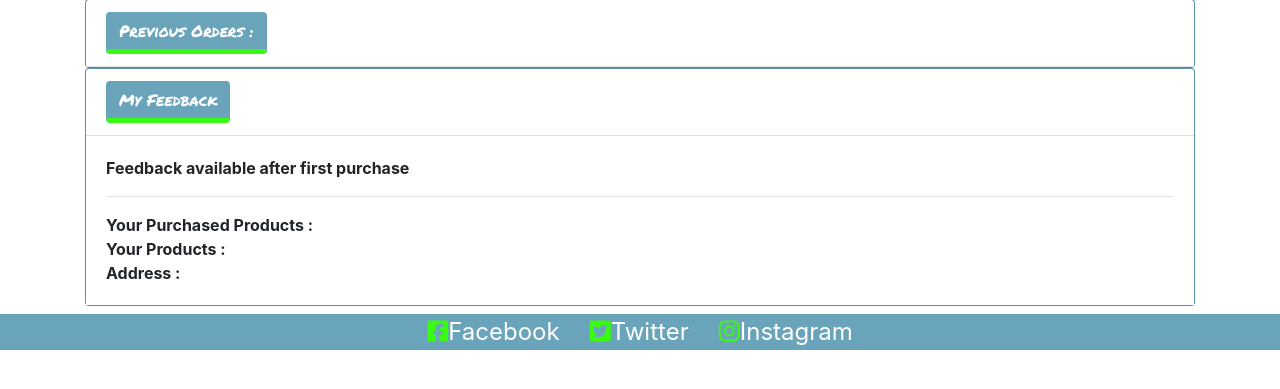
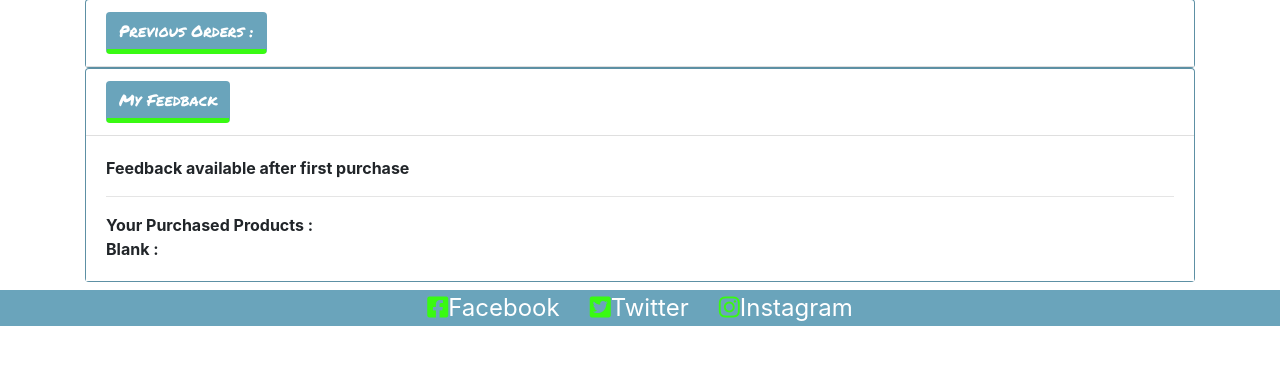
Before and after one commit to FirmoDaniel/Total_Health_At_Home, a Django app: page /profile/ in a window 1280 px wide, after a click on "My Feedback". Shown: the part 246-635 px from the top of the page. Run offline with Django 3.2, Linux system fonts and the light colour scheme; the visitor is signed in with stand-in values (Sample User, id 1); data comes from the database, SQL or seed files in the repository; data that the repository does not hold is empty; some libraries are stand-ins or nearby versions.

Commit message:
UPDATED: products and profile apps with minor text and code corrections.

```diff
--- a/products/templates/products/product_detail.html
+++ b/products/templates/products/product_detail.html
@@ -76,9 +76,9 @@
         </div>
     </div>
     <!--reviews-->
-    {% if from_products %}
+
     <div class="container"><a class="internal-link" href="{% url 'add_review' %}">add new</a></div>
-    {% endif %}
+
     <div class="container">
             {% for review in reviews %}
                 {% if review.approved %}
--- a/products/views.py
+++ b/products/views.py
@@ -140,7 +140,7 @@ def add_review(request):
             messages.success(request, 'Successfully added review!')
             return redirect(reverse('products'))
         else:
-            messages.error(request, 'Failed to add product. Please ensure your form is valid.')
+            messages.error(request, 'Failed to add Review. Please ensure your form is valid.')
     else:
         form = ReviewForm(
                         initial={'username': request.user})  # prepop the user name in form
--- a/profiles/templates/profiles/profile.html
+++ b/profiles/templates/profiles/profile.html
@@ -134,19 +134,14 @@
                                 <div class="col"><p class= "mb-0 font-weight-bold" >Your Purchased Products :</p></div>
                                 {% for order in orders %}
                                     {% for item in order.lineitems.all %}
-                                        <div class="col text-left"><p> {{ item.product.name }} <span><a href="{% url 'product_detail' item.product.id %}">Rate It</a></span></p></div>
+                                            <div class="col text-left"><p> {{ item.product.name }} <span><a href="{% url 'product_detail' item.product.id %}">Rate It</a></span></p></div>
+
                                     {% endfor %}
                                 {% endfor %}
                             </div>
                             <!--display all products here <not working>-->
                             <div class="row">
-                                <div class="col"><p class= "mb-0 font-weight-bold" >Your Products :</p></div>
-                                {% for product in products %}
-                                    <div class="col text-left"><p> {{ product.name }} <span><a href="{% url 'product_detail' item.product.id %}">Rate It</a></span></p></div>
-                                {% endfor %}
-                            </div>
-                            <div class="row">
-                                <div class="col"><p class= "mb-0 font-weight-bold" >Address :</p></div>
+                                <div class="col"><p class= "mb-0 font-weight-bold" >Blank :</p></div>
                                 <div class="col text-left"><p ></p>
                                 </div>
                             </div>
--- a/profiles/views.py
+++ b/profiles/views.py
@@ -6,7 +6,9 @@ from home.models import Testimonial
 from .models import UserProfile
 from .forms import UserProfileForm
 
-from checkout.models import Order
+from checkout.models import Order, OrderLineItem
+
+from products.models import Product
 
 
 @login_required
@@ -15,6 +17,7 @@ def profile(request):
     profile = get_object_or_404(UserProfile, user=request.user)
     testimonials = Testimonial.objects.all()  # get all testimonials
     user_testimonials = Testimonial.objects.filter(username=request.user)  # get only testimonial posted by current user
+    order = Order.objects.all()
 
     if request.method == 'POST':
         form_UserProfileForm = UserProfileForm(request.POST, instance=profile)
@@ -26,6 +29,8 @@ def profile(request):
     else:
         form_UserProfileForm = UserProfileForm(instance=profile)
     orders = profile.orders.all()
+
+
 
     template = 'profiles/profile.html'
     context = {
```
